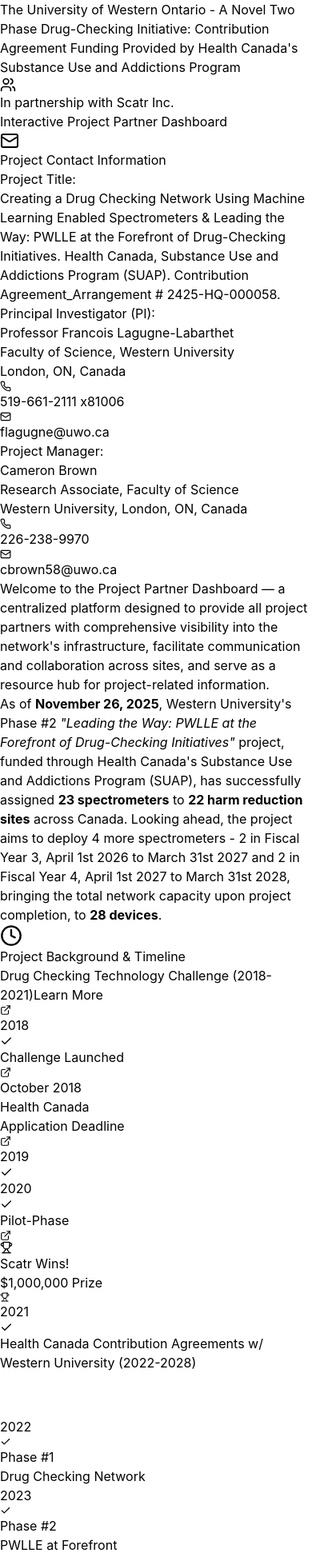
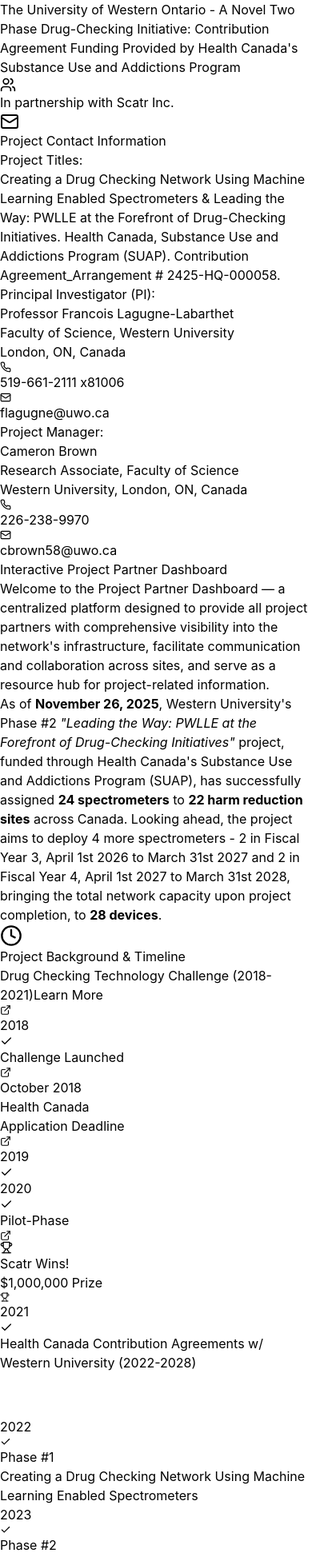
Before and after one commit to cameronmbrown9-eng/partner-dashboard-partners, a React (Vite) app: page / in a window 390 px wide. Shown: the top 1947 px of the page at 80% size. Built offline with nearby package versions, Linux system fonts and the light colour scheme.

Commit message:
Add LOI PDF and dashboard updates

```diff
--- a/src/App.jsx
+++ b/src/App.jsx
@@ -55,7 +55,7 @@
     </h3>
     <div className="space-y-4 text-sm">
       <div className="bg-white p-4 rounded-xl border border-purple-200">
-        <div className="font-bold text-purple-900 mb-2">Project Title:</div>
+        <div className="font-bold text-purple-900 mb-2">Project Titles:</div>
         <div className="text-gray-700 italic">Creating a Drug Checking Network Using Machine Learning Enabled Spectrometers & Leading the Way: PWLLE at the Forefront of Drug-Checking Initiatives. Health Canada, Substance Use and Addictions Program (SUAP). Contribution Agreement_Arrangement # 2425-HQ-000058.</div>
       </div>
       <div className="grid grid-cols-1 md:grid-cols-2 gap-4">
@@ -94,7 +94,7 @@
 
 // PowerPoint Viewer Component
 const PowerPointViewer = () => {
-  const [isExpanded, setIsExpanded] = useState(false);
+  const [isExpanded, setIsExpanded] = useState(true);
   const [isFullscreen, setIsFullscreen] = useState(false);
 
   const pptxFileName = 'project-presentation.pptx';
@@ -437,15 +437,17 @@
                 <div className="absolute top-0 flex flex-col items-center z-10" style={{ left: `${hcProgressPercent}%`, transform: 'translateX(-50%)' }}>
                   <div className="bg-gradient-to-br from-green-500 to-green-600 text-white px-2 py-1 rounded-lg shadow-lg text-xs font-bold whitespace-nowrap">We Are Here</div>
                   <div className="text-xs text-green-700 font-medium whitespace-nowrap">{formatDate(today)}</div>
+                  <div className="w-0 h-0 border-l-6 border-r-6 border-t-6 border-l-transparent border-r-transparent border-t-green-500 mt-1"></div>
+                  <div className="w-1 h-6 bg-green-500"></div>
                 </div>
                 <div className="absolute top-12 left-0 right-0 h-2 bg-gradient-to-r from-purple-400 via-purple-600 to-purple-800"></div>
                 <div className="relative flex justify-between items-start pt-8" style={{ marginTop: '8px' }}>
                   <div className="flex flex-col items-center">
                     <div className="bg-purple-600 text-white font-bold text-sm px-3 py-1 rounded-full shadow-lg mb-2 flex items-center gap-1">2022 <Check size={14} className="text-green-300" /></div>
                     <div className="w-5 h-5 bg-purple-600 rounded-full border-4 border-white shadow-lg"></div>
-                    <div className="mt-4 bg-gradient-to-br from-purple-100 to-purple-200 p-2 rounded-xl shadow-lg border-2 border-purple-300 max-w-[140px] text-center">
-                      <div className="font-bold text-purple-900 text-xs">Phase #1</div>
-                      <div className="text-xs text-purple-600 mt-1">Drug Checking Network</div>
+                    <div className="mt-4 bg-gradient-to-br from-purple-100 to-purple-200 p-3 rounded-xl shadow-lg border-2 border-purple-300 max-w-[220px] text-center">
+                      <div className="font-bold text-purple-900 text-sm">Phase #1</div>
+                      <div className="text-xs text-purple-600 mt-1">Creating a Drug Checking Network Using Machine Learning Enabled Spectrometers</div>
                     </div>
                   </div>
                   <div className="flex flex-col items-center">
@@ -453,9 +455,9 @@
                     <div className="w-4 h-4 bg-purple-500 rounded-full border-4 border-white shadow-lg"></div>
                   </div>
                   <div className="flex flex-col items-center relative">
-                    <div className="mb-2 bg-gradient-to-br from-purple-200 to-purple-300 p-2 rounded-xl shadow-lg border-2 border-purple-400 max-w-[140px] text-center">
-                      <div className="font-bold text-purple-900 text-xs">Phase #2</div>
-                      <div className="text-xs text-purple-600 mt-1">PWLLE at Forefront</div>
+                    <div className="mb-2 bg-gradient-to-br from-purple-200 to-purple-300 p-3 rounded-xl shadow-lg border-2 border-purple-400 max-w-[220px] text-center">
+                      <div className="font-bold text-purple-900 text-sm">Phase #2</div>
+                      <div className="text-xs text-purple-600 mt-1">Leading the Way: PWLLE at the Forefront of Drug-Checking Initiatives</div>
                     </div>
                     <div className="w-5 h-5 bg-purple-600 rounded-full border-4 border-white shadow-lg"></div>
                     <div className="bg-purple-600 text-white font-bold text-sm px-3 py-1 rounded-full shadow-lg mt-2 flex items-center gap-1">2024 <Check size={14} className="text-green-300" /></div>
@@ -592,10 +594,9 @@
   const ResearchDocuments = () => (
     <div className="bg-white rounded-2xl shadow-2xl border-4 border-purple-100 overflow-hidden">
       <div className="bg-gradient-to-r from-purple-700 to-purple-900 text-white px-6 py-4">
-        <h2 className="flex items-center gap-2 font-bold text-2xl"><FileText size={28} />Research Documents & Surveys</h2>
+        <h2 className="flex items-center gap-2 font-bold text-2xl"><FileText size={28} />Research Documents</h2>
       </div>
       <div className="p-6 bg-gradient-to-br from-white to-purple-50">
-        <div className="grid grid-cols-1 md:grid-cols-2 gap-6">
         <div className="bg-gradient-to-br from-purple-50 to-white p-4 rounded-xl border-2 border-purple-200">
           <h3 className="font-bold text-purple-900 mb-3 flex items-center gap-2"><FileText size={20} className="text-purple-700" />Letters of Information & Consent</h3>
           <div className="space-y-2">
@@ -603,15 +604,6 @@
             <a href="/LOI-DCP-Training.pdf" target="_blank" className="flex items-center gap-2 text-purple-700 hover:text-purple-900 text-sm p-2 bg-white rounded border border-purple-200 hover:bg-purple-50"><Download size={16} />DCP Training - Letter of Information & Consent (PDF)</a>
           </div>
           <p className="text-xs text-gray-500 mt-2 italic">Click to view or download PDF documents</p>
-          </div>
-          <div className="bg-gradient-to-br from-purple-50 to-white p-4 rounded-xl border-2 border-purple-200">
-            <h3 className="font-bold text-purple-900 mb-3 flex items-center gap-2"><ExternalLink size={20} className="text-purple-700" />Drug-Checking Peer Training Surveys</h3>
-            <div className="space-y-2">
-              <a href="https://uwo.eu.qualtrics.com/jfe/form/SV_PLACEHOLDER_PRE" target="_blank" rel="noopener noreferrer" className="flex items-center gap-2 text-purple-700 hover:text-purple-900 text-sm p-2 bg-white rounded border border-purple-200 hover:bg-purple-50"><ExternalLink size={16} />Pre-Course Survey (Qualtrics)</a>
-              <a href="https://uwo.eu.qualtrics.com/jfe/form/SV_PLACEHOLDER_POST" target="_blank" rel="noopener noreferrer" className="flex items-center gap-2 text-purple-700 hover:text-purple-900 text-sm p-2 bg-white rounded border border-purple-200 hover:bg-purple-50"><ExternalLink size={16} />Post-Course Survey (Qualtrics)</a>
-            </div>
-            <p className="text-xs text-gray-500 mt-2 italic">For informational purposes only</p>
-          </div>
         </div>
       </div>
     </div>
@@ -674,12 +666,12 @@
           <p className="text-lg flex items-center justify-center gap-2 mt-4"><Users size={20} />In partnership with <span className="text-sky-300 font-bold">Scatr Inc.</span></p>
         </div>
       </div>
+      <div className="px-6 pt-6"><ProjectContactInfo /></div>
       <div className="text-center py-6 bg-gradient-to-r from-purple-50 to-white"><h2 className="text-3xl font-bold text-purple-900">Interactive Project Partner Dashboard</h2></div>
-      <div className="px-6"><ProjectContactInfo /></div>
       <div className="px-6 pb-4">
         <div className="bg-gradient-to-br from-purple-100 to-white p-6 rounded-2xl shadow-lg border-2 border-purple-200">
           <p className="text-gray-800 leading-relaxed">Welcome to the Project Partner Dashboard — a centralized platform designed to provide all project partners with comprehensive visibility into the network's infrastructure, facilitate communication and collaboration across sites, and serve as a resource hub for project-related information.</p>
-          <p className="text-gray-800 leading-relaxed mt-3">As of <strong>{todayFormatted}</strong>, Western University's Phase #2 <em>"Leading the Way: PWLLE at the Forefront of Drug-Checking Initiatives"</em> project, funded through Health Canada's Substance Use and Addictions Program (SUAP), has successfully assigned <strong>23 spectrometers</strong> to <strong>22 harm reduction sites</strong> across Canada. Looking ahead, the project aims to deploy 4 more spectrometers - 2 in Fiscal Year 3, April 1st 2026 to March 31st 2027 and 2 in Fiscal Year 4, April 1st 2027 to March 31st 2028, bringing the total network capacity upon project completion, to <strong>28 devices</strong>.</p>
+          <p className="text-gray-800 leading-relaxed mt-3">As of <strong>{todayFormatted}</strong>, Western University's Phase #2 <em>"Leading the Way: PWLLE at the Forefront of Drug-Checking Initiatives"</em> project, funded through Health Canada's Substance Use and Addictions Program (SUAP), has successfully assigned <strong>24 spectrometers</strong> to <strong>22 harm reduction sites</strong> across Canada. Looking ahead, the project aims to deploy 4 more spectrometers - 2 in Fiscal Year 3, April 1st 2026 to March 31st 2027 and 2 in Fiscal Year 4, April 1st 2027 to March 31st 2028, bringing the total network capacity upon project completion, to <strong>28 devices</strong>.</p>
         </div>
       </div>
       <div className="p-6 space-y-6">
```
Also changed, not shown: 1 other file (tests, documents, lock files or other folders). Lines whose indentation alone changed are shown as unchanged.
